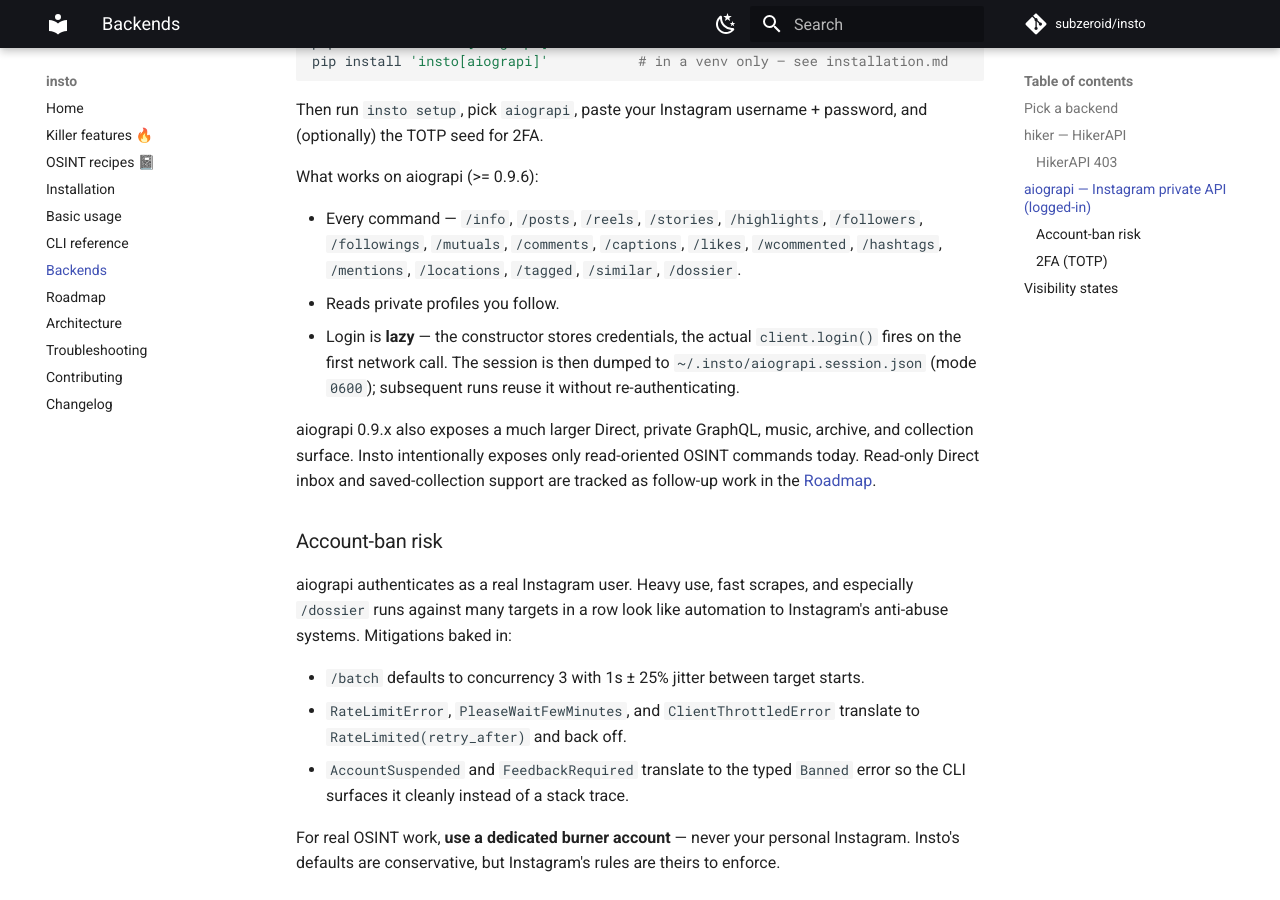
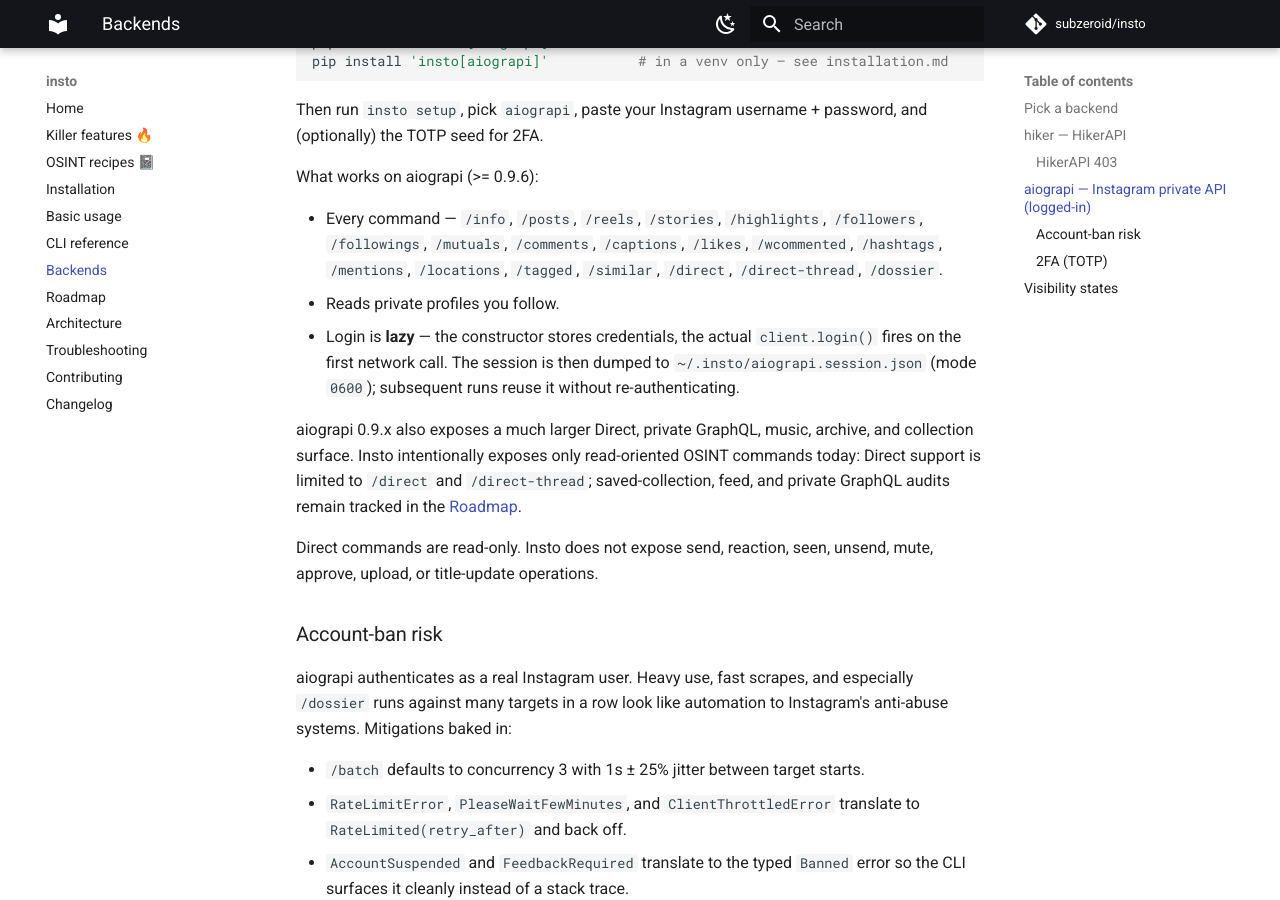
Before and after one commit to subzeroid/insto, an MkDocs documentation site: the page built from docs/backends.md, in a window 1280 px wide and 900 px high, scrolled down 2685 px. Built offline with MkDocs 1.6.1 and Material for MkDocs 9.7.7, drawn with Linux system fonts in a browser that asks for light colours; comment, search, counter and statistics services are not loaded; some of the changed text lies outside the part shown.

Commit message:
docs: document read-only direct commands

```diff
--- a/docs/backends.md
+++ b/docs/backends.md
@@ -11,7 +11,7 @@
 | Account ban risk | None | Real |
 | Stability | High | Brittle (Instagram churn) |
 | Sees private accounts you follow | No | Yes |
-| Sees DMs / saved feed | No | aiograpi has SDK methods; insto does not expose CLI commands yet |
+| Sees DMs / saved feed | No | Read-only Direct threads/messages exposed; saved/feed still planned |
 | Quota visibility | Yes (`/sys/balance`) | No |
 | Install footprint | base | `pip install 'insto[aiograpi]'` |
 
@@ -86,11 +86,13 @@
 
 What works on aiograpi (>= 0.9.6):
 
-- Every command — `/info`, `/posts`, `/reels`, `/stories`, `/highlights`, `/followers`, `/followings`, `/mutuals`, `/comments`, `/captions`, `/likes`, `/wcommented`, `/hashtags`, `/mentions`, `/locations`, `/tagged`, `/similar`, `/dossier`.
+- Every command — `/info`, `/posts`, `/reels`, `/stories`, `/highlights`, `/followers`, `/followings`, `/mutuals`, `/comments`, `/captions`, `/likes`, `/wcommented`, `/hashtags`, `/mentions`, `/locations`, `/tagged`, `/similar`, `/direct`, `/direct-thread`, `/dossier`.
 - Reads private profiles you follow.
 - Login is **lazy** — the constructor stores credentials, the actual `client.login()` fires on the first network call. The session is then dumped to `~/.insto/aiograpi.session.json` (mode `0600`); subsequent runs reuse it without re-authenticating.
 
-aiograpi 0.9.x also exposes a much larger Direct, private GraphQL, music, archive, and collection surface. Insto intentionally exposes only read-oriented OSINT commands today. Read-only Direct inbox and saved-collection support are tracked as follow-up work in the [Roadmap](roadmap.md).
+aiograpi 0.9.x also exposes a much larger Direct, private GraphQL, music, archive, and collection surface. Insto intentionally exposes only read-oriented OSINT commands today: Direct support is limited to `/direct` and `/direct-thread`; saved-collection, feed, and private GraphQL audits remain tracked in the [Roadmap](roadmap.md).
+
+Direct commands are read-only. Insto does not expose send, reaction, seen, unsend, mute, approve, upload, or title-update operations.
 
 ### Account-ban risk
 
```
Also changed, not shown: README.md (+1 -0 lines), docs/cli-reference.md (+9 -0 lines), docs/index.md (+1 -0 lines), docs/roadmap.md (+2 -2 lines), 6 other files.
